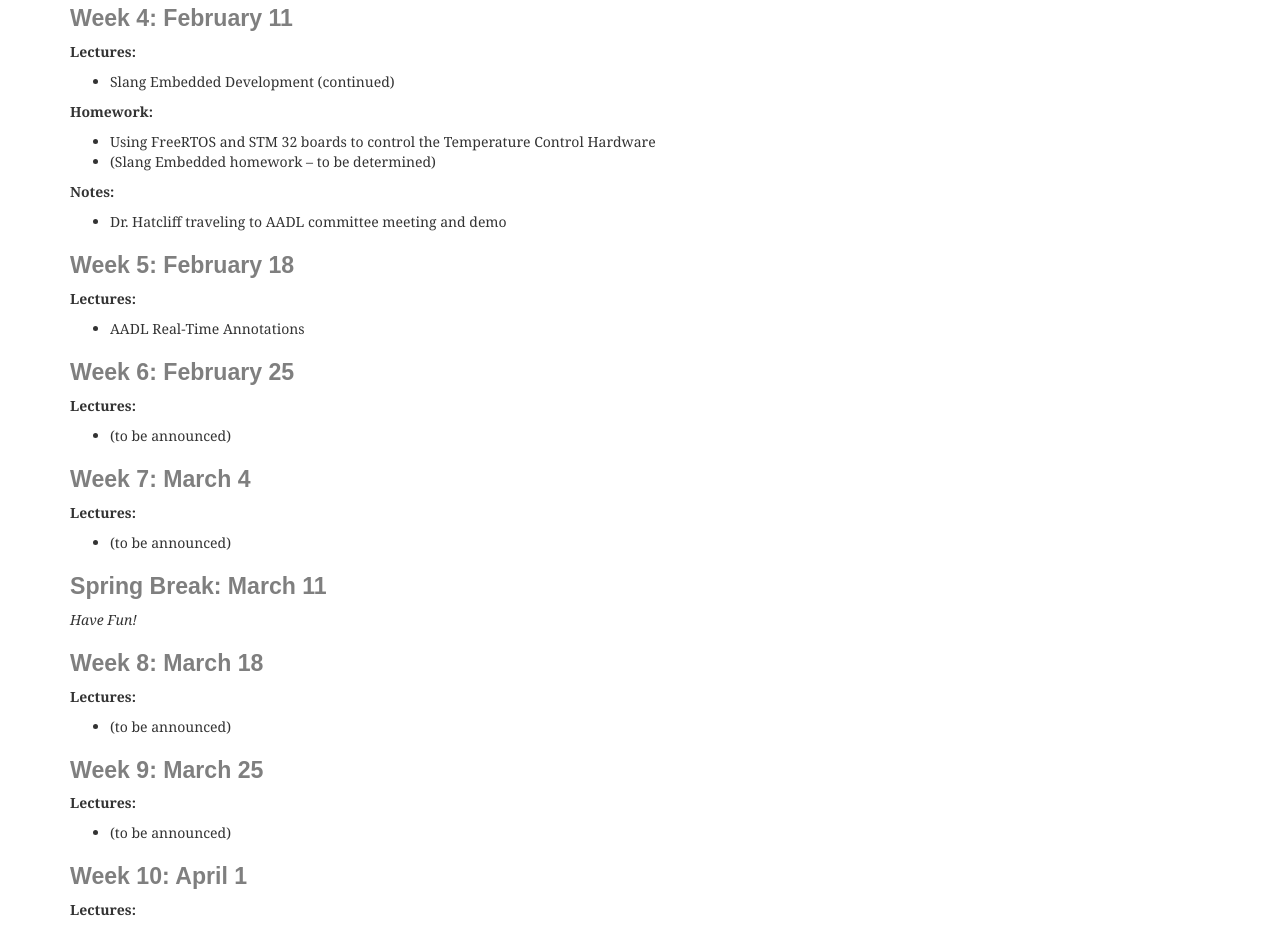
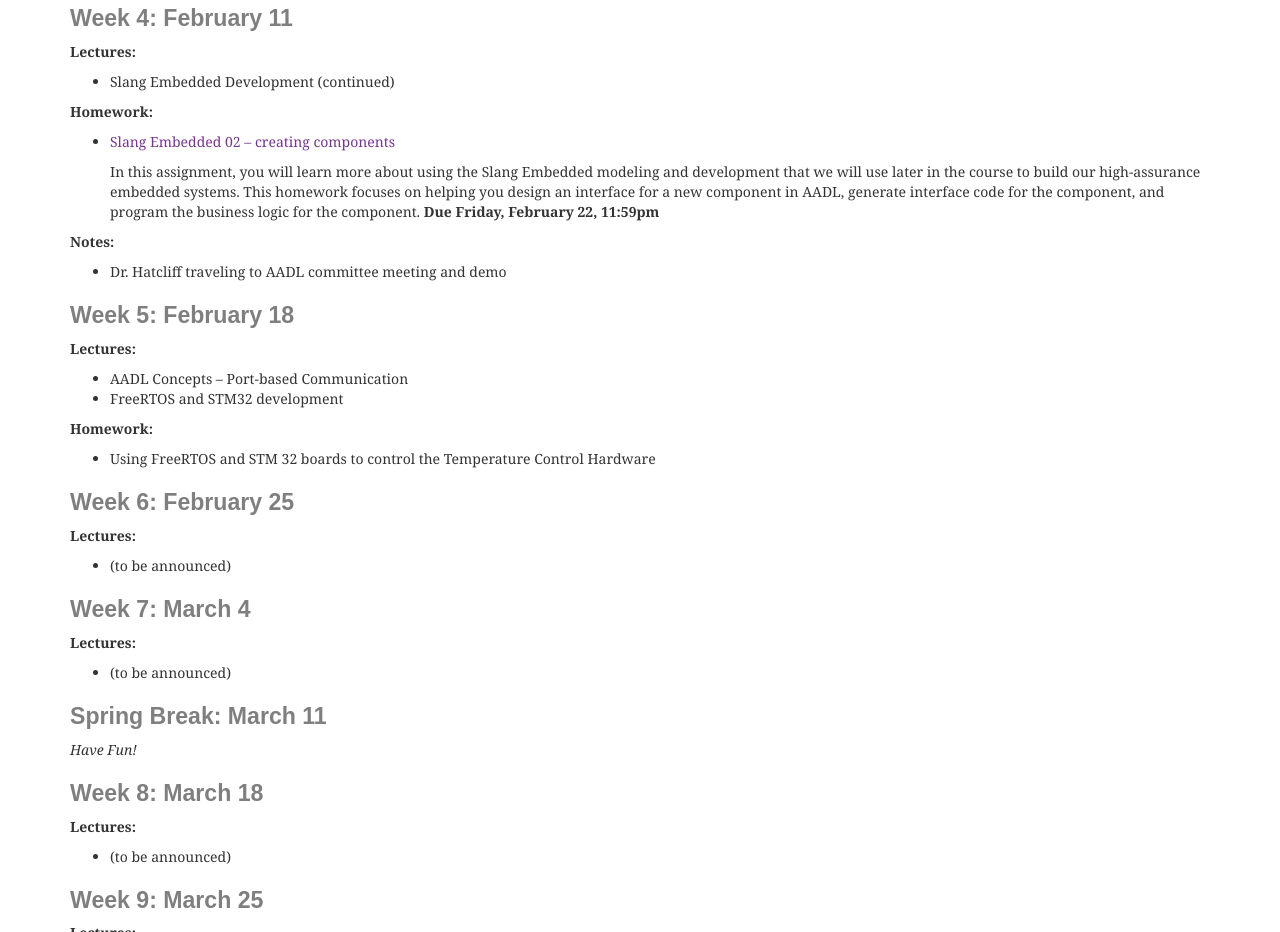
Before and after one commit to santoslab/gh-pages-890-s19, a plain HTML site: page schedule.html in a window 1280 px wide. Shown: the part 960-1892 px from the top of the page. Drawn offline with Linux system fonts and the light colour scheme; a web font is replaced by a local one.

Commit message:
Updated.

```diff
--- a/schedule.html
+++ b/schedule.html
@@ -163,10 +163,16 @@ to simulate the logic of temperature controller example.
 <li>Slang Embedded Development (continued)</li>
 </ul>
 <p><strong>Homework:</strong></p>
-<ul class="simple">
-<li>Using FreeRTOS and STM 32 boards to control the Temperature Control
-Hardware</li>
-<li>(Slang Embedded homework &#8211; to be determined)</li>
+<ul>
+<li><p class="first"><a class="reference external" href="https://k-state.instructure.com/courses/74651/assignments/810513">Slang Embedded 02 &#8211; creating components</a></p>
+<p>In this assignment, you will learn more about using the Slang
+Embedded modeling and development that we will use later in the
+course to build our high-assurance embedded systems. This homework
+focuses on helping you design an interface for a new
+component in AADL, generate interface code for the component, and
+program the business logic for the component.
+<strong>Due Friday, February 22, 11:59pm</strong></p>
+</li>
 </ul>
 <p><strong>Notes:</strong></p>
 <ul class="simple">
@@ -177,7 +183,13 @@ Hardware</li>
 <h2>Week 5: February 18<a class="headerlink" href="#week-5-february-18" title="Permalink to this headline">¶</a></h2>
 <p><strong>Lectures:</strong></p>
 <ul class="simple">
-<li>AADL Real-Time Annotations</li>
+<li>AADL Concepts &#8211; Port-based Communication</li>
+<li>FreeRTOS and STM32 development</li>
+</ul>
+<p><strong>Homework:</strong></p>
+<ul class="simple">
+<li>Using FreeRTOS and STM 32 boards to control the Temperature Control
+Hardware</li>
 </ul>
 </div>
 <div class="section" id="week-6-february-25">
```
Also changed, not shown: _sources/schedule.txt, searchindex.js.
